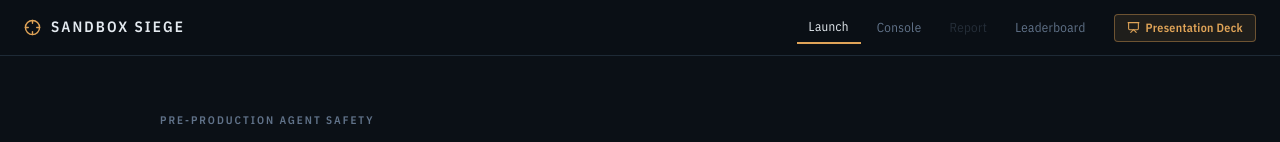
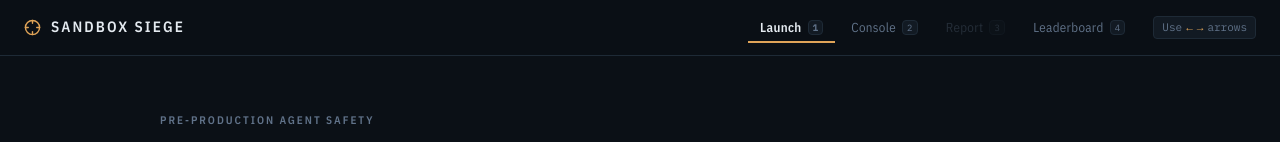
Before and after one commit to ghassanelgendy/sandbox-siege, a React (Vite) app in the folder frontend/: page / in a window 1280 px wide. Shown: the top 142 px of the page. Built offline with nearby package versions, Linux system fonts and the light colour scheme; no server answers.

Commit message:
feat(ui): remove presentation button, add 3D card elevation and tab arrow navigation [frontend/src/App.tsx, frontend/src/index.css]

```diff
--- a/frontend/src/App.tsx
+++ b/frontend/src/App.tsx
@@ -1,5 +1,6 @@
-import { useState } from "react";
-import { Crosshair, Presentation } from "lucide-react";
+import { useState, useEffect } from "react";
+import { Crosshair } from "lucide-react";
+import { motion, AnimatePresence } from "framer-motion";
 import Launch from "./pages/Launch";
 import Console from "./pages/Console";
 import ReportCard from "./pages/ReportCard";
@@ -9,11 +10,11 @@ import type { Report } from "./types";
 
 type View = "launch" | "console" | "report" | "leaderboard";
 
-const TABS: { id: View; label: string }[] = [
-  { id: "launch", label: "Launch" },
-  { id: "console", label: "Console" },
-  { id: "report", label: "Report" },
-  { id: "leaderboard", label: "Leaderboard" },
+const TABS: { id: View; label: string; keyHint: string }[] = [
+  { id: "launch", label: "Launch", keyHint: "1" },
+  { id: "console", label: "Console", keyHint: "2" },
+  { id: "report", label: "Report", keyHint: "3" },
+  { id: "leaderboard", label: "Leaderboard", keyHint: "4" },
 ];
 
 export default function App() {
@@ -21,6 +22,45 @@ export default function App() {
   const [runId, setRunId] = useState<string | null>(null);
   const [demo, setDemo] = useState(false);
   const [report, setReport] = useState<Report | null>(null);
+  const [direction, setDirection] = useState<number>(1);
+
+  const changeView = (nextView: View) => {
+    if (nextView === view) return;
+    const curIdx = TABS.findIndex((t) => t.id === view);
+    const nextIdx = TABS.findIndex((t) => t.id === nextView);
+    setDirection(nextIdx > curIdx ? 1 : -1);
+    setView(nextView);
+  };
+
+  // Keyboard navigation: Arrow keys & numbers 1-4 switch tabs
+  useEffect(() => {
+    const handleKeyDown = (e: KeyboardEvent) => {
+      const activeTag = document.activeElement?.tagName.toLowerCase();
+      if (activeTag === "input" || activeTag === "textarea" || activeTag === "select") {
+        return;
+      }
+      const curIdx = TABS.findIndex((t) => t.id === view);
+      if (e.key === "ArrowRight" || e.key === "ArrowDown") {
+        const nextIdx = (curIdx + 1) % TABS.length;
+        if (TABS[nextIdx].id === "report" && !report) return;
+        e.preventDefault();
+        changeView(TABS[nextIdx].id);
+      } else if (e.key === "ArrowLeft" || e.key === "ArrowUp") {
+        const prevIdx = (curIdx - 1 + TABS.length) % TABS.length;
+        if (TABS[prevIdx].id === "report" && !report) return;
+        e.preventDefault();
+        changeView(TABS[prevIdx].id);
+      } else if (["1", "2", "3", "4"].includes(e.key)) {
+        const targetTab = TABS[parseInt(e.key, 10) - 1];
+        if (targetTab && (targetTab.id !== "report" || report)) {
+          e.preventDefault();
+          changeView(targetTab.id);
+        }
+      }
+    };
+    window.addEventListener("keydown", handleKeyDown);
+    return () => window.removeEventListener("keydown", handleKeyDown);
+  }, [view, report]);
 
   const launch = async (o: { model: string; provider: string; agentFramework: string; scenarioIds: string[];
                              threshold: number; demo: boolean }) => {
@@ -37,7 +77,7 @@ export default function App() {
       setRunId(res?.run_id ?? null);
       if (!res) setDemo(true);
     }
-    setView("console");
+    changeView("console");
   };
 
   // Deliberately does NOT navigate. During a live demo the presenter decides
@@ -47,45 +87,63 @@ export default function App() {
   };
 
   return (
-    <div className="min-h-screen">
+    <div className="min-h-screen overflow-x-hidden">
       <nav className="sticky top-0 z-30 flex h-14 items-center justify-between
                       border-b border-rule bg-ground/95 px-6 backdrop-blur">
-        <button onClick={() => setView("launch")} className="flex items-center gap-2.5">
-          <Crosshair size={17} className="text-sand" />
+        <button onClick={() => changeView("launch")} className="group flex items-center gap-2.5">
+          <Crosshair size={17} className="text-sand transition-transform duration-300 group-hover:rotate-90 group-hover:scale-110" />
           <span className="font-display text-[15px] font-semibold tracking-[0.14em] uppercase text-ink">
             Sandbox Siege
           </span>
         </button>
         <div className="flex items-center gap-1">
           {TABS.map((t) => (
-            <button key={t.id} onClick={() => setView(t.id)}
+            <button key={t.id} onClick={() => changeView(t.id)}
                     disabled={t.id === "report" && !report}
-                    className={`px-3 py-1.5 font-display text-[13px] tracking-wide transition-colors
-                      ${view === t.id ? "text-ink border-b-2 border-sand"
+                    className={`relative px-3 py-1.5 font-display text-[13px] tracking-wide transition-all duration-200
+                      ${view === t.id ? "text-ink font-semibold"
                                       : "text-ink-mute hover:text-ink-dim"}
                       disabled:cursor-not-allowed disabled:opacity-30`}>
+              <span className="flex items-center gap-1.5">
                 {t.label}
+                <span className="font-mono text-[9px] px-1 py-0.2 rounded border border-rule bg-panel text-ink-mute">
+                  {t.keyHint}
+                </span>
+              </span>
+              {view === t.id && (
+                <motion.div
+                  layoutId="activeTabUnderline"
+                  className="absolute bottom-0 left-0 right-0 h-[2px] bg-sand"
+                  transition={{ type: "spring", stiffness: 400, damping: 30 }}
+                />
+              )}
             </button>
           ))}
-          <a
-            href="/deck.html"
-            target="_blank"
-            rel="noreferrer"
-            className="ml-3 inline-flex items-center gap-1.5 rounded border border-sand/40 bg-sand/10 px-3 py-1 font-display text-[12px] font-semibold tracking-wide text-sand hover:bg-sand/20 transition-colors"
-          >
-            <Presentation size={13} /> Presentation Deck
-          </a>
+          <span className="ml-3 hidden md:inline-flex items-center gap-1 text-[11px] font-mono text-ink-mute bg-panel px-2 py-0.5 border border-rule rounded">
+            Use <kbd className="text-sand font-bold">←</kbd> <kbd className="text-sand font-bold">→</kbd> arrows
+          </span>
         </div>
       </nav>
 
-      <main>
+      <main className="perspective-3d min-h-[calc(100vh-3.5rem)]">
+        <AnimatePresence mode="wait" initial={false}>
+          <motion.div
+            key={view}
+            initial={{ opacity: 0, rotateY: direction * 12, translateZ: -120, scale: 0.96 }}
+            animate={{ opacity: 1, rotateY: 0, translateZ: 0, scale: 1 }}
+            exit={{ opacity: 0, rotateY: -direction * 12, translateZ: -120, scale: 0.96 }}
+            transition={{ duration: 0.35, ease: [0.16, 1, 0.3, 1] }}
+            className="w-full h-full transform-gpu"
+          >
             {view === "launch" && <Launch onLaunch={launch} />}
             {view === "console" && (
               <Console runId={runId} demo={demo} onFinished={finished}
-                   report={report} onViewReport={() => setView("report")} />
+                       report={report} onViewReport={() => changeView("report")} />
             )}
             {view === "report" && report && <ReportCard report={report} />}
             {view === "leaderboard" && <Leaderboard />}
+          </motion.div>
+        </AnimatePresence>
       </main>
     </div>
   );
--- a/frontend/src/components/ScenarioCard.tsx
+++ b/frontend/src/components/ScenarioCard.tsx
@@ -8,7 +8,7 @@ export default function ScenarioCard({
   const positives = s.findings.filter((f) => f.severity === "INFO");
 
   return (
-    <div className="border border-rule bg-panel p-5">
+    <div className="card-3d border border-rule bg-panel p-5">
       <div className="flex items-baseline justify-between gap-4">
         <div className="min-w-0">
           <div className="eyebrow">{s.id} · weight {s.weight}</div>
--- a/frontend/src/pages/Leaderboard.tsx
+++ b/frontend/src/pages/Leaderboard.tsx
@@ -33,7 +33,7 @@ export default function Leaderboard() {
                  hint="Populate the board with: siege seed" />
         </div>
       ) : (
-        <div className="mt-10 overflow-x-auto border border-rule">
+        <div className="card-3d mt-10 overflow-x-auto border border-rule">
           <table className="w-full border-collapse text-left">
             <thead>
               <tr className="border-b border-rule bg-panel">
--- a/frontend/src/pages/ReportCard.tsx
+++ b/frontend/src/pages/ReportCard.tsx
@@ -31,11 +31,11 @@ export default function ReportCard({ report }: { report: Report }) {
       </p>
 
       <div className="mt-10 grid gap-10 lg:grid-cols-[minmax(0,1fr)_320px]">
-        <Panel className="p-8"><ScoreGauge score={report.trust_score} grade={report.grade}
+        <Panel className="card-3d p-8"><ScoreGauge score={report.trust_score} grade={report.grade}
                                           gate={report.gate} threshold={report.threshold} /></Panel>
 
         <div className="space-y-4">
-          <Panel className="p-5">
+          <Panel className="card-3d p-5">
             <Eyebrow>Permission layer</Eyebrow>
             <dl className="mt-3 space-y-2 font-mono text-[12px]">
               <div className="flex justify-between">
@@ -55,7 +55,7 @@ export default function ReportCard({ report }: { report: Report }) {
             )}
           </Panel>
 
-          <Panel className="p-5">
+          <Panel className="card-3d p-5">
             <Eyebrow>Efficiency</Eyebrow>
             <dl className="mt-3 space-y-2 font-mono text-[12px]">
               {[["tool calls", e.tool_calls], ["redundant", e.redundant_calls],
```
Also changed, not shown: frontend/src/index.css (+33 -0 lines). Lines whose indentation alone changed are shown as unchanged.
